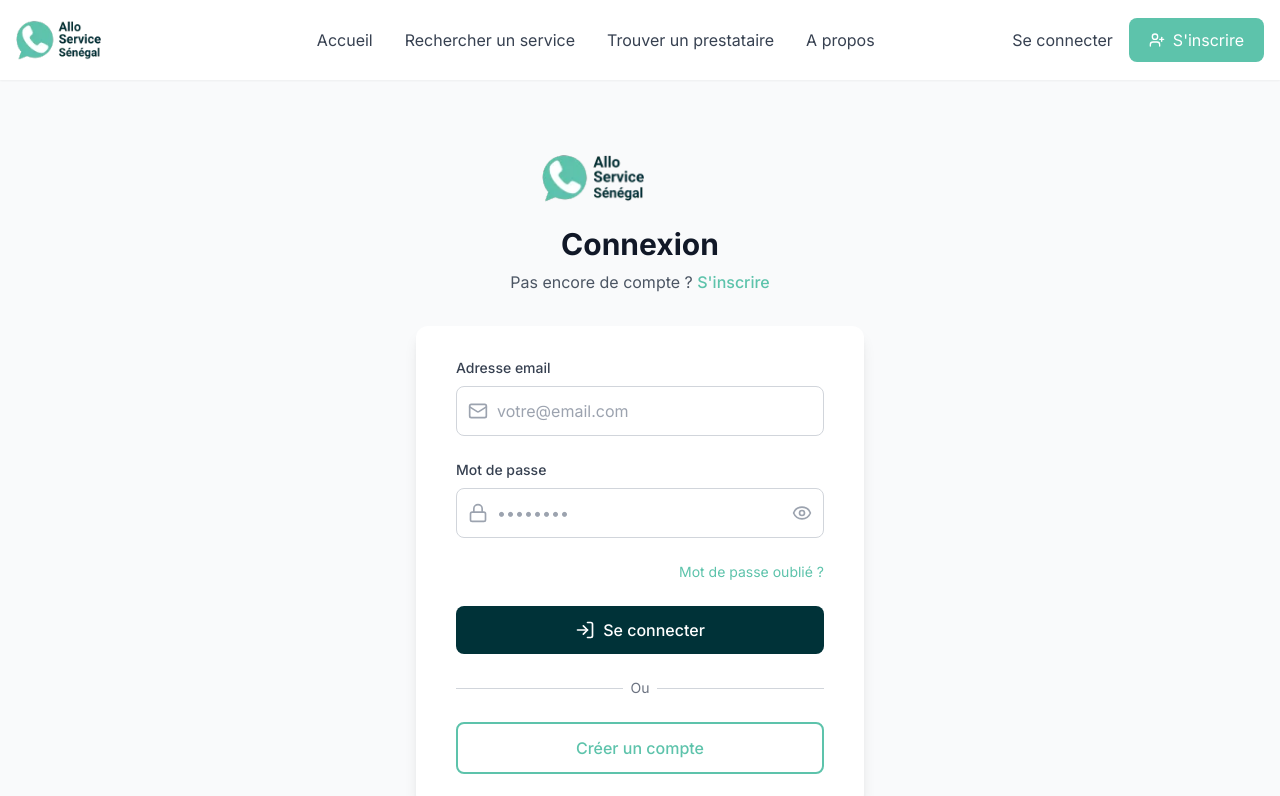
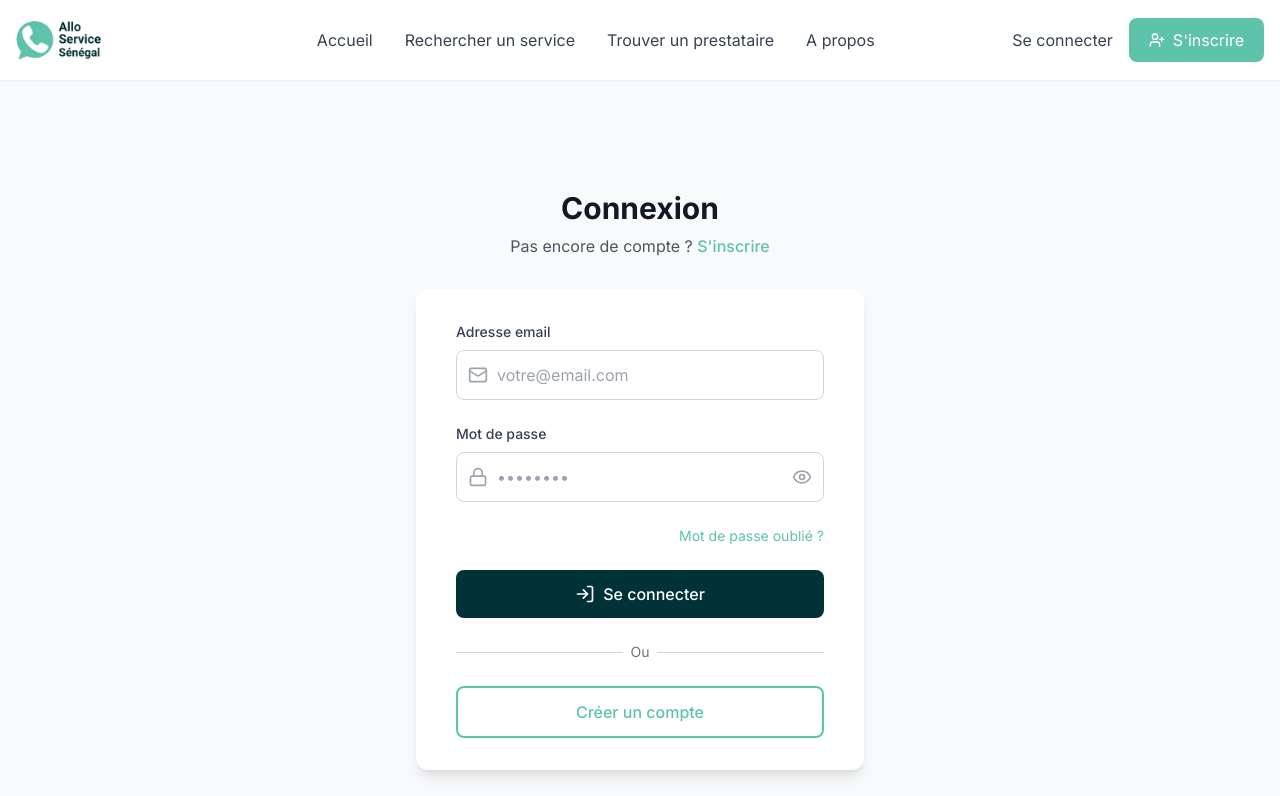
Before and after one commit to Allo-Service-Senegal/allo-website, a Next.js app: page /connexion in a window 1280 px wide. Shown: the top 796 px of the page. Built offline with nearby package versions, Linux system fonts and the light colour scheme.

Commit message:
Remove duplicate logos from auth pages

```diff
--- a/src/app/connexion/page.tsx
+++ b/src/app/connexion/page.tsx
@@ -2,7 +2,6 @@
 
 import { useState } from 'react'
 import Link from 'next/link'
-import Image from 'next/image'
 import { useRouter } from 'next/navigation'
 import { Mail, Lock, Eye, EyeOff, LogIn } from 'lucide-react'
 
@@ -69,17 +68,7 @@
   return (
     <div className="min-h-screen bg-gray-50 flex flex-col justify-center py-12 px-4 sm:px-6 lg:px-8">
       <div className="sm:mx-auto sm:w-full sm:max-w-md">
-        {/* Logo */}
-        <Link href="/" className="flex justify-center">
-          <Image
-            src="/images/logo.png"
-            alt="Allo Service Sénégal"
-            width={180}
-            height={48}
-            className="h-12 w-auto"
-          />
-        </Link>
-        <h2 className="mt-6 text-center text-3xl font-bold text-gray-900">
+        <h2 className="text-center text-3xl font-bold text-gray-900">
           Connexion
         </h2>
         <p className="mt-2 text-center text-gray-600">
--- a/src/app/inscription/page.tsx
+++ b/src/app/inscription/page.tsx
@@ -2,7 +2,6 @@
 
 import { useState } from 'react'
 import Link from 'next/link'
-import Image from 'next/image'
 import { useRouter } from 'next/navigation'
 import {
   Mail, Lock, Eye, EyeOff, User, Phone, Building,
@@ -126,16 +125,7 @@
     return (
       <div className="min-h-screen bg-gray-50 flex flex-col justify-center py-12 px-4 sm:px-6 lg:px-8">
         <div className="sm:mx-auto sm:w-full sm:max-w-md">
-          <Link href="/" className="flex justify-center">
-            <Image
-              src="/images/logo.png"
-              alt="Allo Service Sénégal"
-              width={180}
-              height={48}
-              className="h-12 w-auto"
-            />
-          </Link>
-          <h2 className="mt-6 text-center text-3xl font-bold text-gray-900">
+          <h2 className="text-center text-3xl font-bold text-gray-900">
             Créer un compte
           </h2>
           <p className="mt-2 text-center text-gray-600">
@@ -216,16 +206,7 @@
   return (
     <div className="min-h-screen bg-gray-50 py-12 px-4 sm:px-6 lg:px-8">
       <div className="sm:mx-auto sm:w-full sm:max-w-lg">
-        <Link href="/" className="flex justify-center">
-          <Image
-            src="/images/logo.png"
-            alt="Allo Service Sénégal"
-            width={180}
-            height={48}
-            className="h-12 w-auto"
-          />
-        </Link>
-        <h2 className="mt-6 text-center text-3xl font-bold text-gray-900">
+        <h2 className="text-center text-3xl font-bold text-gray-900">
           {formData.role === 'PRESTATAIRE' ? 'Inscription Prestataire' : 'Inscription Client'}
         </h2>
         <p className="mt-2 text-center text-gray-600">
```
